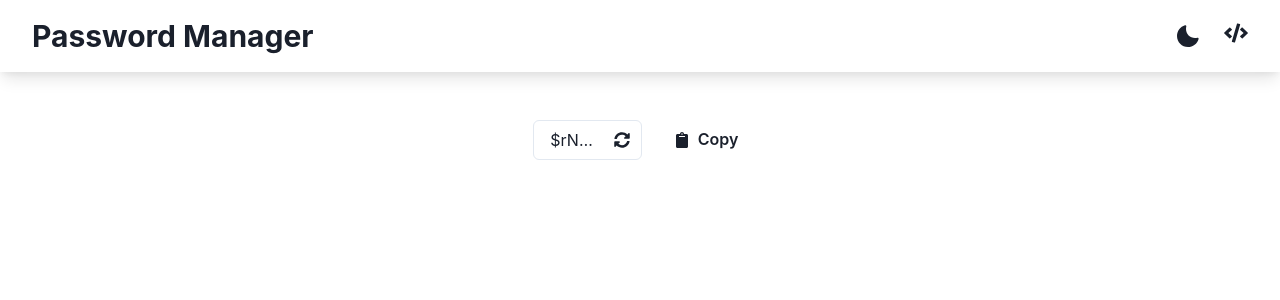
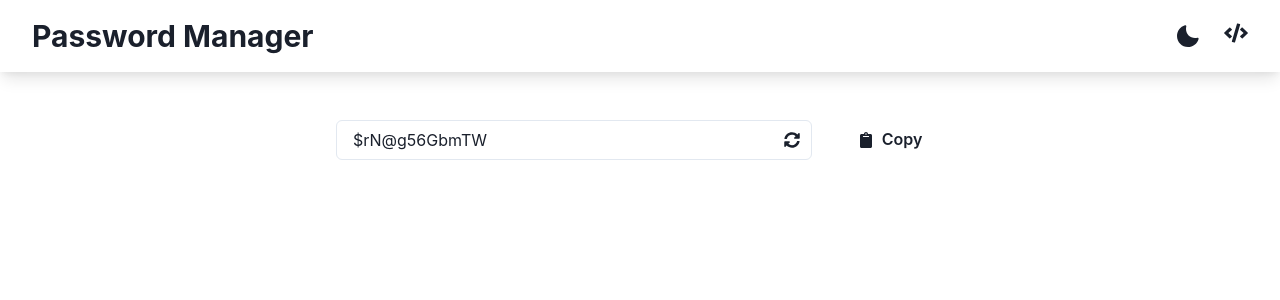
Before and after one commit to aabishkaryal/password-generator, a Next.js app: page / in a window 1280 px wide. Shown: the top 300 px of the page. Built offline with nearby package versions, Linux system fonts and the light colour scheme.

Commit message:
style: minor changes

```diff
--- a/components/generator.tsx
+++ b/components/generator.tsx
@@ -26,14 +26,19 @@ export const Generator: ChakraComponent<"div", {}> = () => {
 
 	const { onCopy, hasCopied } = useClipboard(password);
 	return (
-		<VStack spacing={6} marginX={4} id="generator" marginTop={{ base: 8 }}>
+		<VStack
+			spacing={6}
+			marginX={4}
+			id="generator"
+			marginTop={{ base: 8 }}
+			w={{ base: "80%", md: "65%", lg: "50%" }}
+		>
 			<HStack
 				justifyContent="space-between"
 				padding={4}
 				spacing={6}
 				width="100%"
 				id="display"
-				w={{ base: "80%", md: "65%", lg: "50%" }}
 			>
 				<InputGroup>
 					<Input
--- a/components/header.tsx
+++ b/components/header.tsx
@@ -27,7 +27,7 @@ export const Header: ChakraComponent<"div", {}> = () => {
 			boxShadow="lg"
 			width="100%"
 		>
-			<Heading as="h1" fontSize={{ base: "xl", md: "3xl" }}>
+			<Heading as="h1" fontSize={{ base: "xl", md: "3xl" }} isTruncated>
 				Password Manager
 			</Heading>
 			<HStack spacing={4}>
--- a/pages/index.tsx
+++ b/pages/index.tsx
@@ -11,7 +11,12 @@ import { Flex } from "@chakra-ui/react";
 
 const Home: NextPage = () => {
 	return (
-		<Flex alignItems="center" direction="column">
+		<Flex
+			alignItems="center"
+			direction="column"
+			width="100%"
+			minWidth="300px"
+		>
 			<Head>
 				<title>Password Manager</title>
 			</Head>
```
